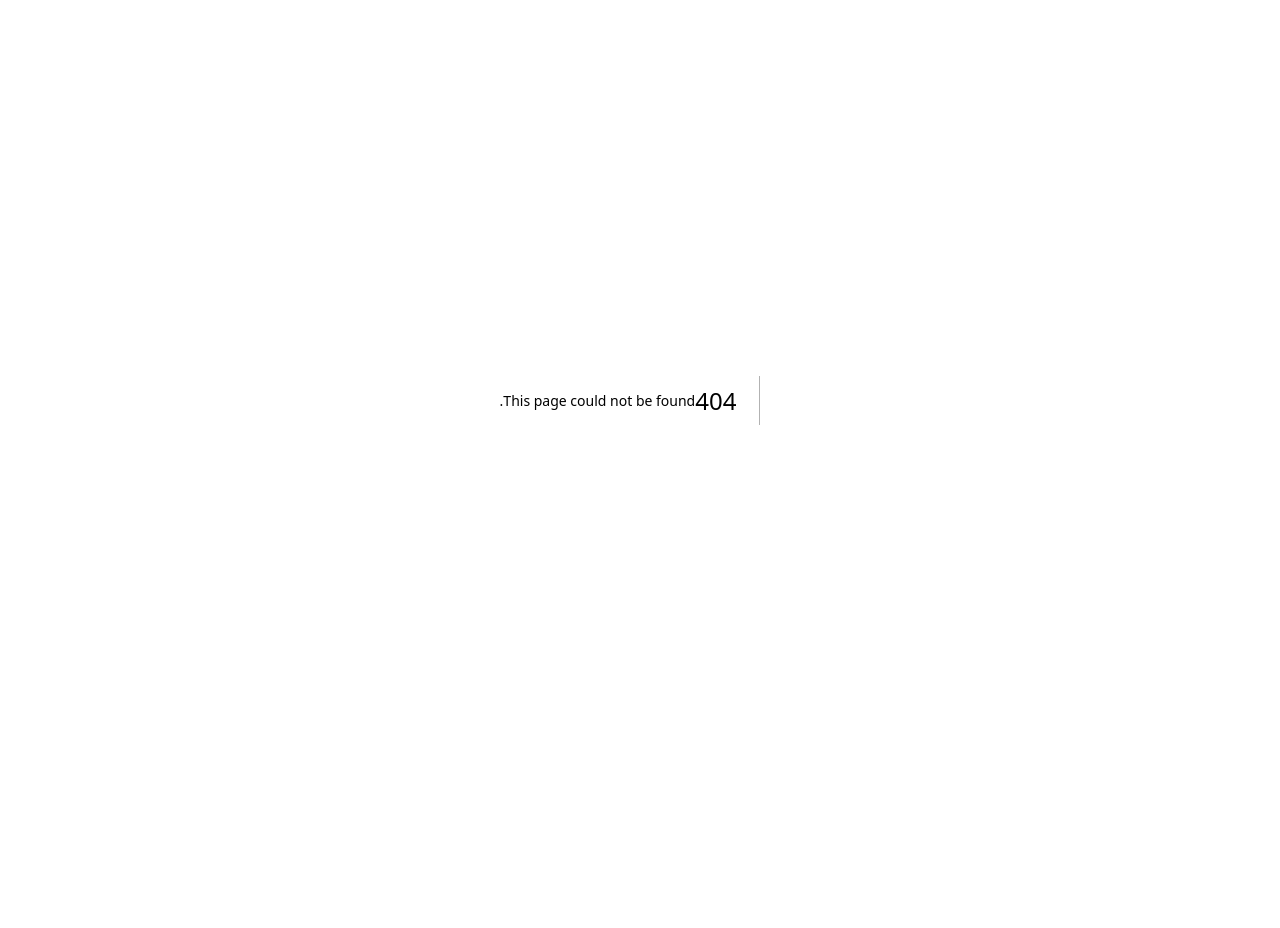
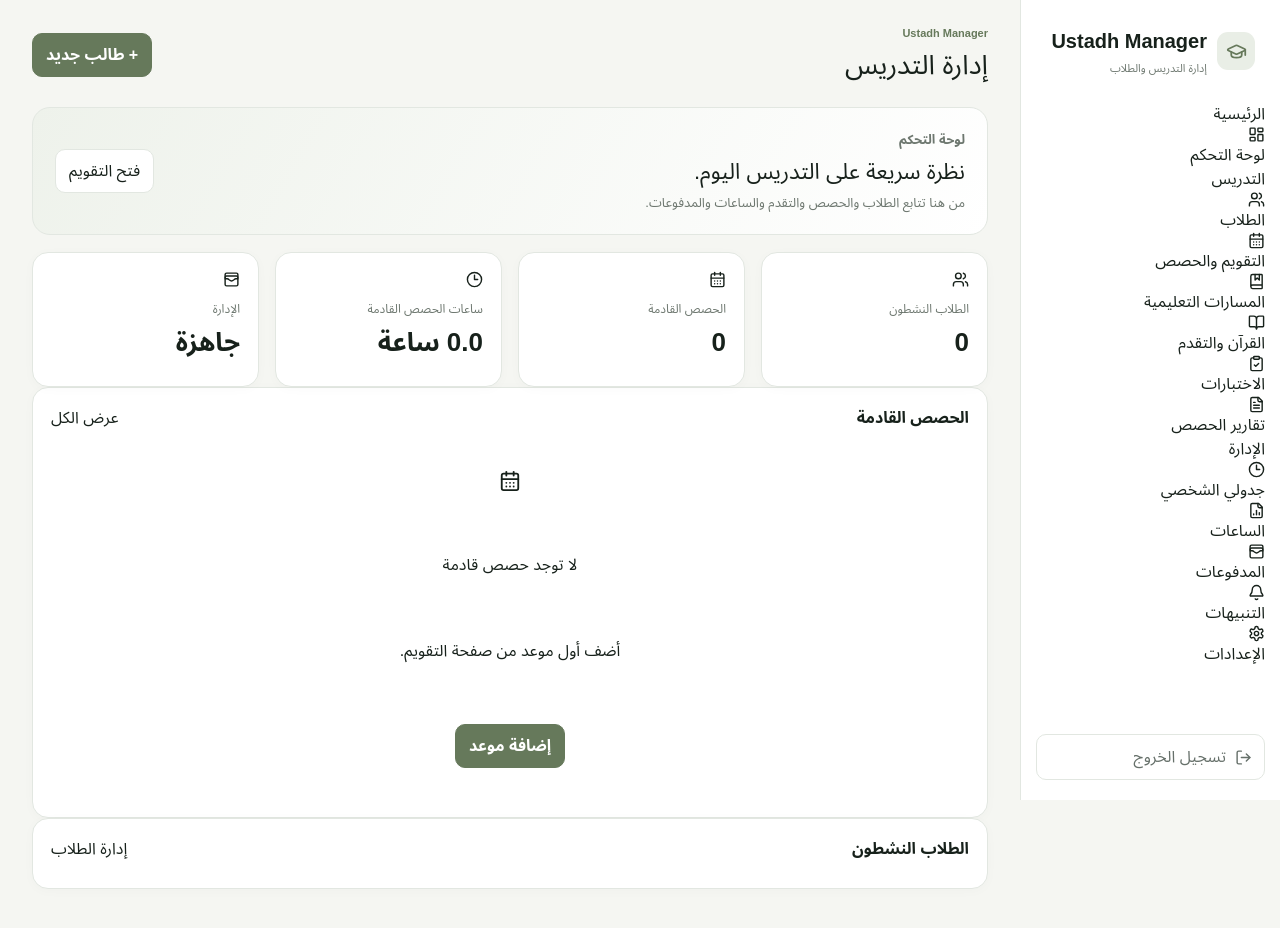
Before and after one commit to HeshamAsiry/-Ustadh-manager, a Next.js app: page /dashboard in a window 1280 px wide. Before the commit this address had no page. Shown: the top 928 px of the page. Before the commit the page ends 800 px from the top, so only its background shows below. Built offline with nearby package versions, Linux system fonts and the light colour scheme; no server answers; the database is empty.

Commit message:
Create real dashboard route with KPI overview

```diff
--- /dev/null
+++ b/app/dashboard/page.tsx
@@ -0,0 +1,23 @@
+"use client";
+
+import { useEffect, useMemo, useState } from "react";
+import Link from "next/link";
+import { CalendarDays, Clock3, FileText, Users, WalletCards } from "lucide-react";
+import AppShell from "../../components/app-shell";
+import { getEvents, getStudents } from "../../lib/data";
+
+type Student = { id:string; full_name:string; age:number|null; country_code:string|null; timezone:string; monthly_hours:number; status:string };
+type Event = { id:string; student_id:string|null; event_type:string; title:string; starts_at:string; ends_at:string; status:string; is_makeup:boolean; students?:{full_name:string}|null };
+
+export default function DashboardPage(){
+ const [students,setStudents]=useState<Student[]>([]),[events,setEvents]=useState<Event[]>([]),[loading,setLoading]=useState(true);
+ useEffect(()=>{(async()=>{try{const s=await getStudents();const d=new Date();const to=new Date(d);to.setDate(to.getDate()+30);const e=await getEvents(d.toISOString(),to.toISOString());if(!s.error)setStudents((s.data||[]) as Student[]);if(!e.error)setEvents((e.data||[]) as Event[])}finally{setLoading(false)}})()},[]);
+ const active=students.filter(s=>s.status==="active").length;
+ const upcoming=events.filter(e=>e.status==="scheduled").slice(0,6);
+ const hours=useMemo(()=>upcoming.reduce((n,e)=>n+Math.max(0,(new Date(e.ends_at).getTime()-new Date(e.starts_at).getTime())/3600000),0),[upcoming]);
+ return <AppShell><section className="hero"><div><p className="eyebrow">لوحة التحكم</p><h2>نظرة سريعة على التدريس اليوم.</h2><p>من هنا تتابع الطلاب والحصص والتقدم والساعات والمدفوعات.</p></div><Link className="outline-btn" href="/calendar">فتح التقويم</Link></section>
+ <section className="grid4"><Stat icon={<Users size={17}/>} label="الطلاب النشطون" value={loading?"…":active}/><Stat icon={<CalendarDays size={17}/>} label="الحصص القادمة" value={loading?"…":upcoming.length}/><Stat icon={<Clock3 size={17}/>} label="ساعات الحصص القادمة" value={loading?"…":`${hours.toFixed(1)} ساعة`}/><Stat icon={<WalletCards size={17}/>} label="الإدارة" value="جاهزة"/></section>
+ <div className="dashboard-grid"><section className="card"><div className="section-title"><b>الحصص القادمة</b><Link href="/calendar">عرض الكل</Link></div>{upcoming.length?upcoming.map(e=><div className="calendar-event" key={e.id}><div className="cal-time">{new Date(e.starts_at).toLocaleTimeString("ar-EG",{hour:"2-digit",minute:"2-digit"})}</div><div className="cal-line"><span/></div><div className="cal-body"><b>{e.students?.full_name||e.title}</b><span>{e.title} · {new Date(e.starts_at).toLocaleDateString("ar-EG")}</span></div><span className="pill">{e.is_makeup?"تعويض":"حصة"}</span></div>):<div className="empty"><div className="empty-icon"><CalendarDays size={22}/></div><h2>لا توجد حصص قادمة</h2><p>أضف أول موعد من صفحة التقويم.</p><Link className="primary-btn" href="/calendar?action=new">إضافة موعد</Link></div>}</section>
+ <section className="card"><div className="section-title"><b>الطلاب النشطون</b><Link href="/students">إدارة الطلاب</Link></div>{students.filter(s=>s.status==="active").slice(0,6).map(s=><div className="student-row" key={s.id}><div className="avatar">{s.full_name[0]}</div><div className="student-info"><b>{s.full_name}</b><span>{s.age?`${s.age} سنة`:"العمر غير محدد"} · {s.timezone}</span></div></div>)}</section></div></AppShell>
+}
+function Stat({icon,label,value}:{icon:React.ReactNode;label:string;value:string|number}){return <div className="card stat"><div className="stat-icon">{icon}</div><div className="stat-label">{label}</div><div className="stat-value">{value}</div></div>}
```
